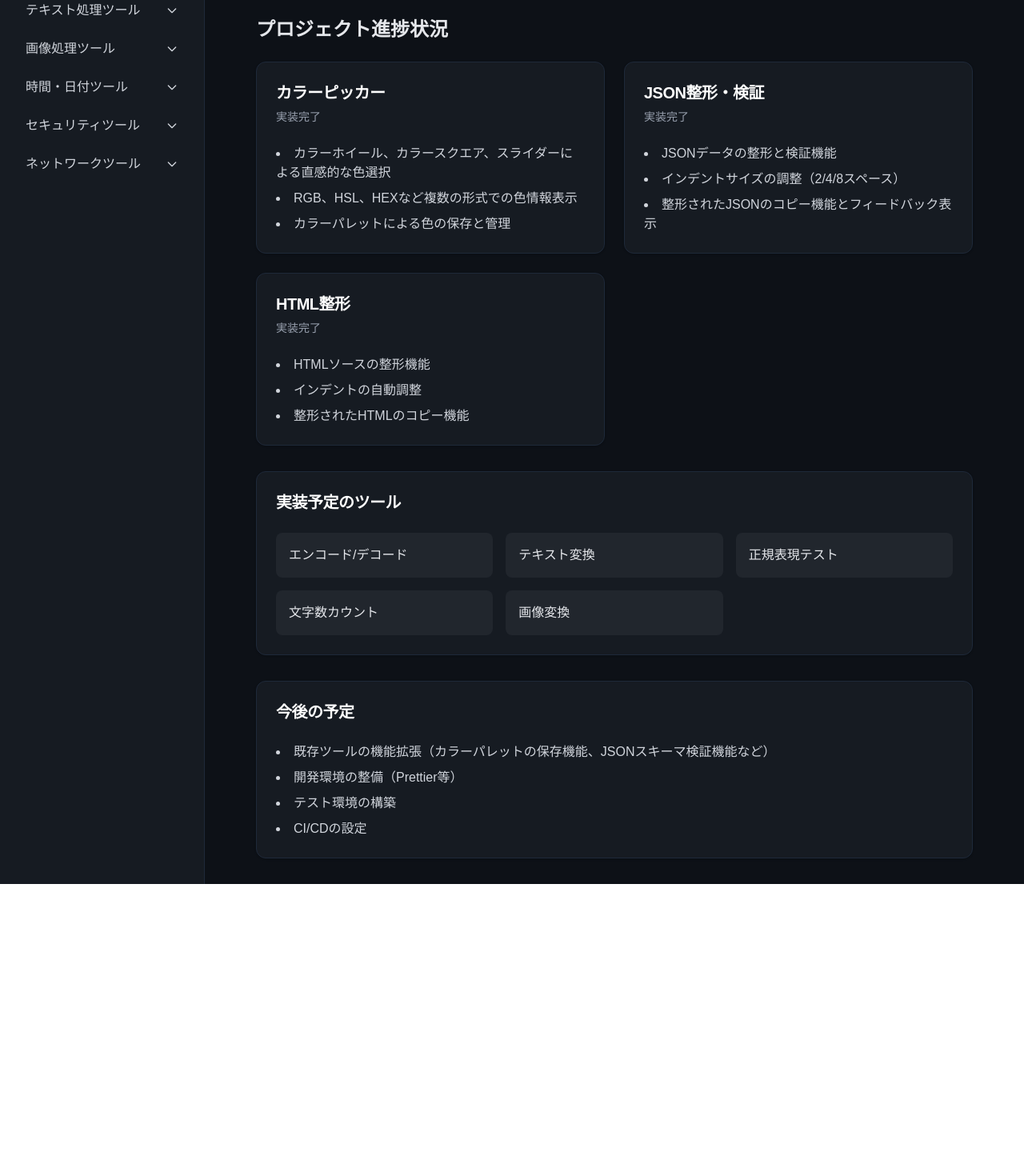
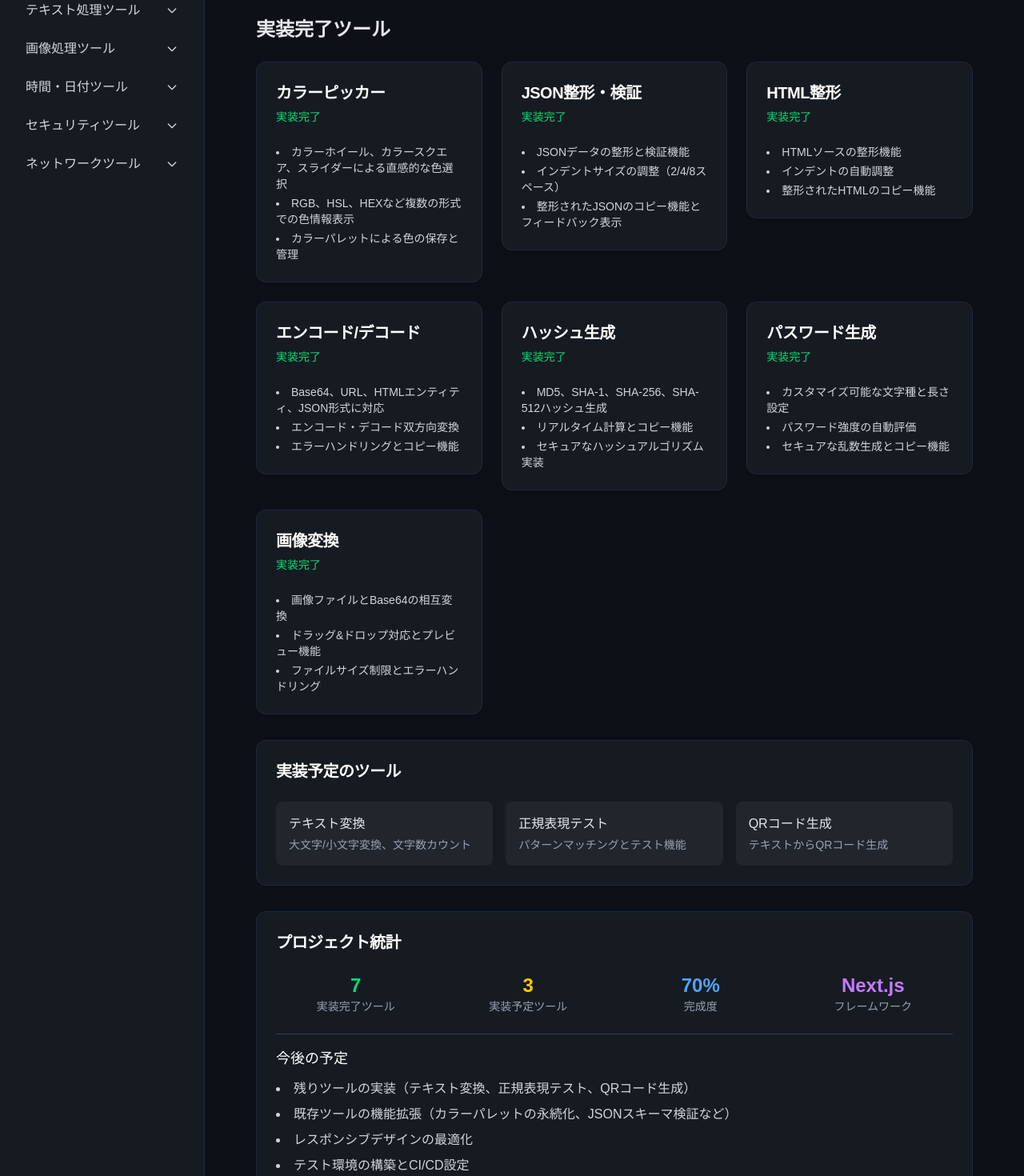
Before and after one commit to techbeansjp/tb-tools, a Next.js app: page / in a window 1280 px wide. Shown: the part 180-1650 px from the top of the page at 80% size. Before the commit the page ends 1285 px from the top, so only its background shows below. Built offline with nearby package versions, Linux system fonts and the light colour scheme.

Commit message:
ダッシュボード更新

```diff
--- a/src/app/page.tsx
+++ b/src/app/page.tsx
@@ -11,17 +11,17 @@ export default function Home() {
       </div>
 
       <div className="max-w-4xl mx-auto">
-        <h2 className="text-2xl font-semibold mb-6">プロジェクト進捗状況</h2>
+        <h2 className="text-2xl font-semibold mb-6">実装完了ツール</h2>
 
-        <div className="grid grid-cols-1 md:grid-cols-2 gap-6 mb-8">
+        <div className="grid grid-cols-1 md:grid-cols-2 lg:grid-cols-3 gap-6 mb-8">
           <Link href="/tools/color-picker" className="block">
             <Card className="bg-[#161b22] border-gray-800 hover:bg-[#1c232d] transition-colors">
               <CardHeader>
                 <CardTitle className="text-xl text-white">カラーピッカー</CardTitle>
-                <CardDescription className="text-gray-400">実装完了</CardDescription>
+                <CardDescription className="text-green-400">実装完了</CardDescription>
               </CardHeader>
               <CardContent>
-                <ul className="list-disc list-inside text-gray-300 space-y-2">
+                <ul className="list-disc list-inside text-gray-300 space-y-1 text-sm">
                   <li>カラーホイール、カラースクエア、スライダーによる直感的な色選択</li>
                   <li>RGB、HSL、HEXなど複数の形式での色情報表示</li>
                   <li>カラーパレットによる色の保存と管理</li>
@@ -34,10 +34,10 @@ export default function Home() {
             <Card className="bg-[#161b22] border-gray-800 hover:bg-[#1c232d] transition-colors">
               <CardHeader>
                 <CardTitle className="text-xl text-white">JSON整形・検証</CardTitle>
-                <CardDescription className="text-gray-400">実装完了</CardDescription>
+                <CardDescription className="text-green-400">実装完了</CardDescription>
               </CardHeader>
               <CardContent>
-                <ul className="list-disc list-inside text-gray-300 space-y-2">
+                <ul className="list-disc list-inside text-gray-300 space-y-1 text-sm">
                   <li>JSONデータの整形と検証機能</li>
                   <li>インデントサイズの調整（2/4/8スペース）</li>
                   <li>整形されたJSONのコピー機能とフィードバック表示</li>
@@ -50,13 +50,77 @@ export default function Home() {
             <Card className="bg-[#161b22] border-gray-800 hover:bg-[#1c232d] transition-colors">
               <CardHeader>
                 <CardTitle className="text-xl text-white">HTML整形</CardTitle>
-                <CardDescription className="text-gray-400">実装完了</CardDescription>
+                <CardDescription className="text-green-400">実装完了</CardDescription>
               </CardHeader>
               <CardContent>
-                <ul className="list-disc list-inside text-gray-300 space-y-2">
+                <ul className="list-disc list-inside text-gray-300 space-y-1 text-sm">
                   <li>HTMLソースの整形機能</li>
                   <li>インデントの自動調整</li>
                   <li>整形されたHTMLのコピー機能</li>
+                </ul>
+              </CardContent>
+            </Card>
+          </Link>
+
+          <Link href="/tools/encoder-decoder" className="block">
+            <Card className="bg-[#161b22] border-gray-800 hover:bg-[#1c232d] transition-colors">
+              <CardHeader>
+                <CardTitle className="text-xl text-white">エンコード/デコード</CardTitle>
+                <CardDescription className="text-green-400">実装完了</CardDescription>
+              </CardHeader>
+              <CardContent>
+                <ul className="list-disc list-inside text-gray-300 space-y-1 text-sm">
+                  <li>Base64、URL、HTMLエンティティ、JSON形式に対応</li>
+                  <li>エンコード・デコード双方向変換</li>
+                  <li>エラーハンドリングとコピー機能</li>
+                </ul>
+              </CardContent>
+            </Card>
+          </Link>
+
+          <Link href="/tools/hash-generator" className="block">
+            <Card className="bg-[#161b22] border-gray-800 hover:bg-[#1c232d] transition-colors">
+              <CardHeader>
+                <CardTitle className="text-xl text-white">ハッシュ生成</CardTitle>
+                <CardDescription className="text-green-400">実装完了</CardDescription>
+              </CardHeader>
+              <CardContent>
+                <ul className="list-disc list-inside text-gray-300 space-y-1 text-sm">
+                  <li>MD5、SHA-1、SHA-256、SHA-512ハッシュ生成</li>
+                  <li>リアルタイム計算とコピー機能</li>
+                  <li>セキュアなハッシュアルゴリズム実装</li>
+                </ul>
+              </CardContent>
+            </Card>
+          </Link>
+
+          <Link href="/tools/password-generator" className="block">
+            <Card className="bg-[#161b22] border-gray-800 hover:bg-[#1c232d] transition-colors">
+              <CardHeader>
+                <CardTitle className="text-xl text-white">パスワード生成</CardTitle>
+                <CardDescription className="text-green-400">実装完了</CardDescription>
+              </CardHeader>
+              <CardContent>
+                <ul className="list-disc list-inside text-gray-300 space-y-1 text-sm">
+                  <li>カスタマイズ可能な文字種と長さ設定</li>
+                  <li>パスワード強度の自動評価</li>
+                  <li>セキュアな乱数生成とコピー機能</li>
+                </ul>
+              </CardContent>
+            </Card>
+          </Link>
+
+          <Link href="/tools/image-converter" className="block">
+            <Card className="bg-[#161b22] border-gray-800 hover:bg-[#1c232d] transition-colors">
+              <CardHeader>
+                <CardTitle className="text-xl text-white">画像変換</CardTitle>
+                <CardDescription className="text-green-400">実装完了</CardDescription>
+              </CardHeader>
+              <CardContent>
+                <ul className="list-disc list-inside text-gray-300 space-y-1 text-sm">
+                  <li>画像ファイルとBase64の相互変換</li>
+                  <li>ドラッグ&ドロップ対応とプレビュー機能</li>
+                  <li>ファイルサイズ制限とエラーハンドリング</li>
                 </ul>
               </CardContent>
             </Card>
@@ -70,19 +134,16 @@ export default function Home() {
           <CardContent>
             <div className="grid grid-cols-1 sm:grid-cols-2 md:grid-cols-3 gap-4">
               <div className="p-4 bg-[#21262d] rounded-lg">
-                <p className="font-medium text-gray-200">エンコード/デコード</p>
-              </div>
-              <div className="p-4 bg-[#21262d] rounded-lg">
                 <p className="font-medium text-gray-200">テキスト変換</p>
+                <p className="text-sm text-gray-400 mt-1">大文字/小文字変換、文字数カウント</p>
               </div>
               <div className="p-4 bg-[#21262d] rounded-lg">
                 <p className="font-medium text-gray-200">正規表現テスト</p>
+                <p className="text-sm text-gray-400 mt-1">パターンマッチングとテスト機能</p>
               </div>
               <div className="p-4 bg-[#21262d] rounded-lg">
-                <p className="font-medium text-gray-200">文字数カウント</p>
-              </div>
-              <div className="p-4 bg-[#21262d] rounded-lg">
-                <p className="font-medium text-gray-200">画像変換</p>
+                <p className="font-medium text-gray-200">QRコード生成</p>
+                <p className="text-sm text-gray-400 mt-1">テキストからQRコード生成</p>
               </div>
             </div>
           </CardContent>
@@ -90,15 +151,37 @@ export default function Home() {
 
         <Card className="bg-[#161b22] border-gray-800">
           <CardHeader>
-            <CardTitle className="text-xl text-white">今後の予定</CardTitle>
+            <CardTitle className="text-xl text-white">プロジェクト統計</CardTitle>
           </CardHeader>
           <CardContent>
-            <ul className="list-disc list-inside text-gray-300 space-y-2">
-              <li>既存ツールの機能拡張（カラーパレットの保存機能、JSONスキーマ検証機能など）</li>
-              <li>開発環境の整備（Prettier等）</li>
-              <li>テスト環境の構築</li>
-              <li>CI/CDの設定</li>
-            </ul>
+            <div className="grid grid-cols-2 md:grid-cols-4 gap-4 mb-6">
+              <div className="text-center">
+                <div className="text-2xl font-bold text-green-400">7</div>
+                <div className="text-sm text-gray-400">実装完了ツール</div>
+              </div>
+              <div className="text-center">
+                <div className="text-2xl font-bold text-yellow-400">3</div>
+                <div className="text-sm text-gray-400">実装予定ツール</div>
+              </div>
+              <div className="text-center">
+                <div className="text-2xl font-bold text-blue-400">70%</div>
+                <div className="text-sm text-gray-400">完成度</div>
+              </div>
+              <div className="text-center">
+                <div className="text-2xl font-bold text-purple-400">Next.js</div>
+                <div className="text-sm text-gray-400">フレームワーク</div>
+              </div>
+            </div>
+            <div className="border-t border-gray-700 pt-4">
+              <h4 className="text-lg font-medium text-white mb-3">今後の予定</h4>
+              <ul className="list-disc list-inside text-gray-300 space-y-2">
+                <li>残りツールの実装（テキスト変換、正規表現テスト、QRコード生成）</li>
+                <li>既存ツールの機能拡張（カラーパレットの永続化、JSONスキーマ検証など）</li>
+                <li>レスポンシブデザインの最適化</li>
+                <li>テスト環境の構築とCI/CD設定</li>
+                <li>パフォーマンス最適化とSEO対応</li>
+              </ul>
+            </div>
           </CardContent>
         </Card>
       </div>
```
